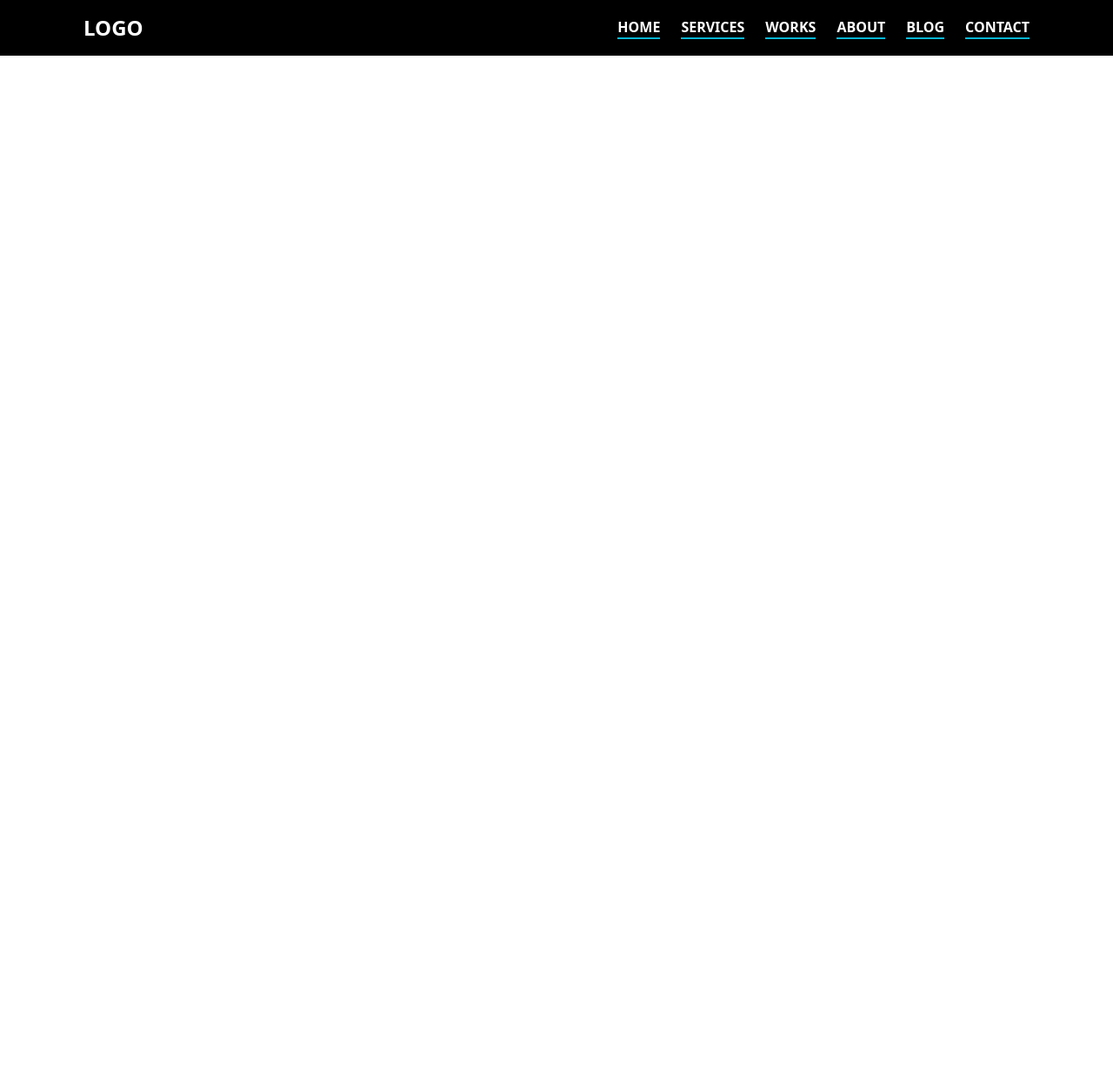
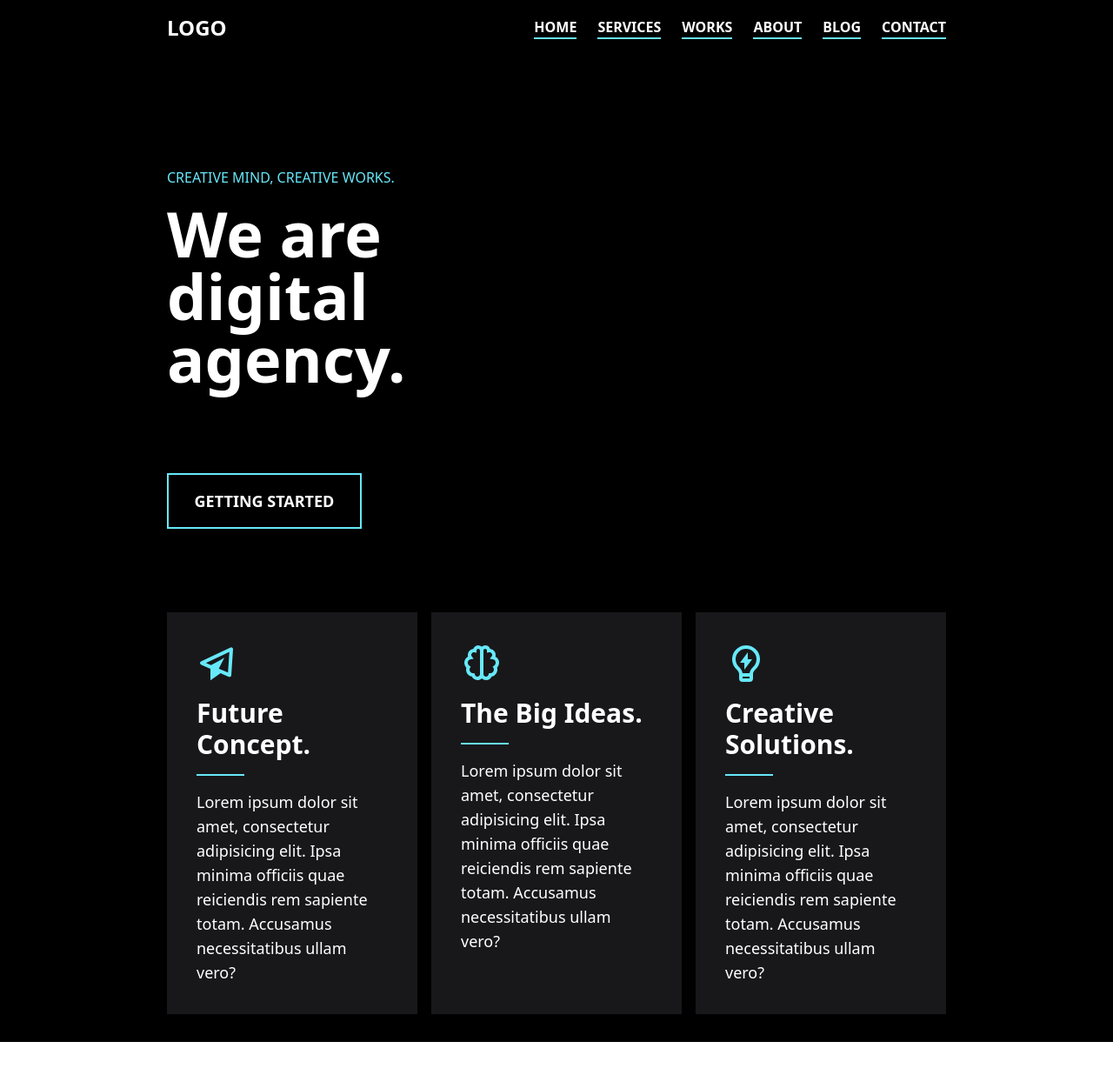
Before and after one commit to RiznykLeo/digi-landing, a React (Create React App) app: page / in a window 1280 px wide. Shown: the top 1236 px of the page at 87% size. Before the commit the page ends 800 px from the top, so only its background shows below. Built offline with nearby package versions, Linux system fonts and the light colour scheme.

Commit message:
banner and cards

```diff
--- a/package.json
+++ b/package.json
@@ -12,6 +12,7 @@
     "@types/react-dom": "^18.0.8",
     "react": "^18.2.0",
     "react-dom": "^18.2.0",
+    "react-icons": "^4.6.0",
     "react-scripts": "5.0.1",
     "typescript": "^4.8.4",
     "web-vitals": "^2.1.4"
--- a/src/App.tsx
+++ b/src/App.tsx
@@ -1,11 +1,13 @@
 import React from 'react';
 import Navbar from "./components/Navbar";
+import Banner from "./components/Banner";
 
 function App() {
     return (
         <div className='bg-black w-full h-full'>
-            <div className='mx-24'>
+            <div className='mx-48'>
                 <Navbar/>
+                <Banner/>
             </div>
 
         </div>
--- /dev/null
+++ b/src/components/Banner.tsx
@@ -0,0 +1,28 @@
+import React from 'react';
+import BannerCard from "./BannerCard";
+import {BiBrain, BiPaperPlane} from "react-icons/bi";
+import {RiLightbulbFlashLine} from "react-icons/ri";
+
+function Banner() {
+    return (
+        <div className='my-24 py-8'>
+            <p className='text-cyan-300 uppercase mb-4'>
+                Creative mind, creative works.
+            </p>
+            <h1 className='text-white text-7xl font-bold w-1/2 mb-24'>
+                We are digital agency.
+            </h1>
+            <button className='border-2 border-cyan-300
+             text-white font-bold py-4 px-4 uppercase text-lg w-1/4 mb-24'>
+                getting started
+            </button>
+            <div className='flex gap-4'>
+                <BannerCard header="Future Concept." icon={<BiPaperPlane/>}/>
+                <BannerCard header="The Big Ideas." icon={<BiBrain/>}/>
+                <BannerCard header="Creative Solutions." icon={<RiLightbulbFlashLine/>}/>
+            </div>
+        </div>
+    );
+}
+
+export default Banner;
--- /dev/null
+++ b/src/components/BannerCard.tsx
@@ -0,0 +1,28 @@
+import React, {ReactNode} from 'react';
+
+interface BannerCardProps {
+    header: string
+    icon: ReactNode
+}
+
+function BannerCard(props: BannerCardProps) {
+    return (
+        <div className='p-8 text-white bg-zinc-900 border-2 border-zinc-900'>
+            <div className='text-5xl text-cyan-300 mb-4'>
+                {props.icon}
+            </div>
+            <h3 className='text-3xl font-bold'>
+                {props.header}
+            </h3>
+            <div className='h-0.5 bg-cyan-300 w-1/4 my-4'>
+            </div>
+            <p className='text-lg'>
+                Lorem ipsum dolor sit amet, consectetur adipisicing elit.
+                Ipsa minima officiis quae reiciendis rem sapiente totam.
+                Accusamus necessitatibus ullam vero?
+            </p>
+        </div>
+    );
+}
+
+export default BannerCard;
--- a/src/components/NavElement.tsx
+++ b/src/components/NavElement.tsx
@@ -1,11 +1,12 @@
 import React from 'react';
 
-interface NavElementProps{
+interface NavElementProps {
     content: string
 }
+
 function NavElement(props: NavElementProps) {
     return (
-        <li className='text-white font-bold uppercase border-b-2 border-b-cyan-500'>
+        <li className='text-white font-bold uppercase border-b-2 border-b-cyan-300'>
             {props.content}
         </li>
     );
```
Also changed, not shown: 1 other file (tests, documents, lock files or other folders).
